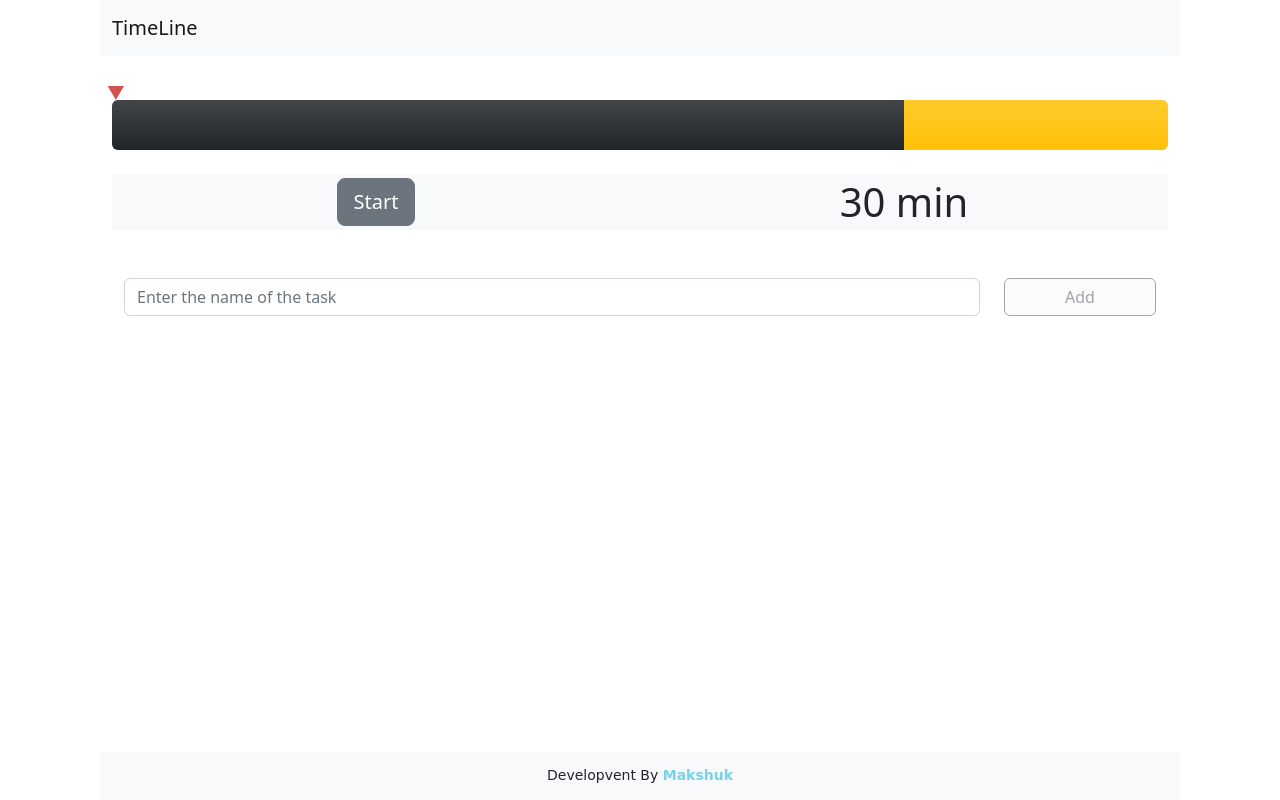
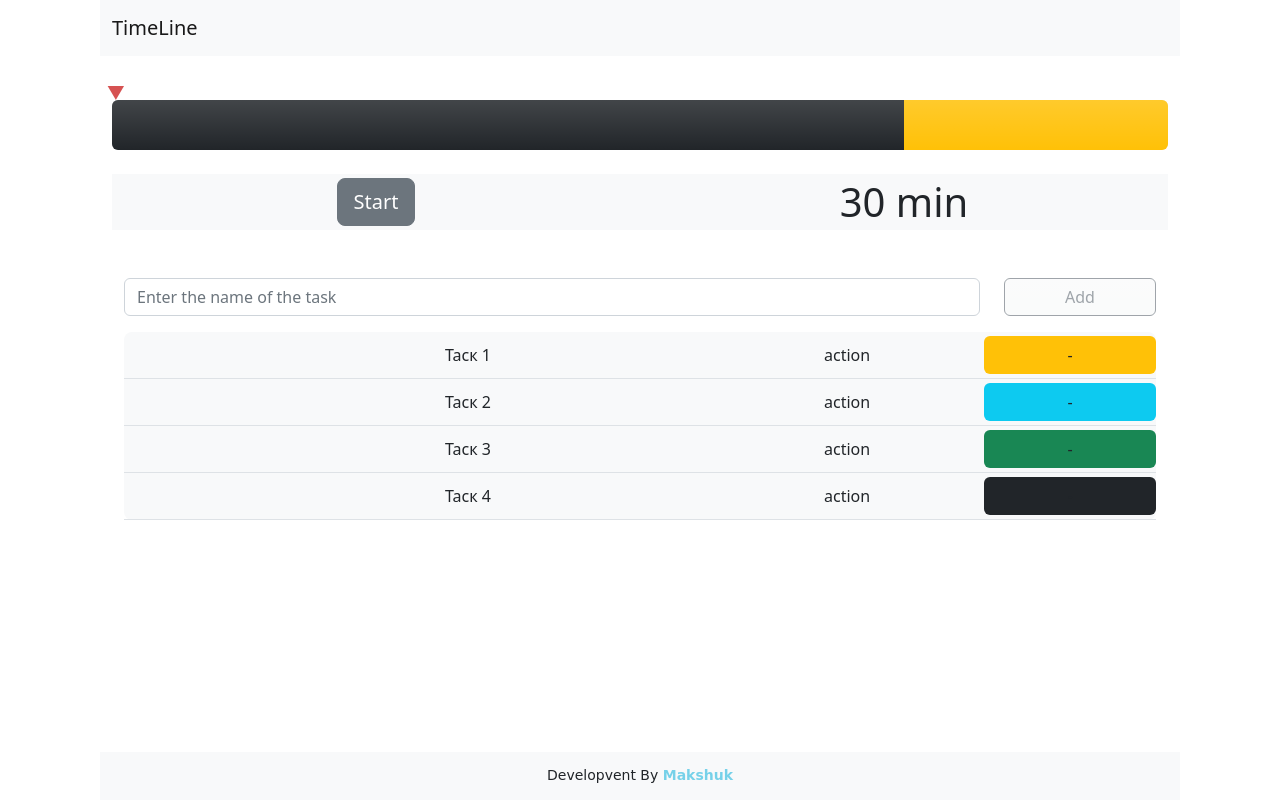
Before and after one commit to MakShuk/TimeLineNE, a website built with webpack: page src/index.html in a window 1280 px wide. Built offline with nearby package versions, Linux system fonts and the light colour scheme; files whose address does not match are found by name; a web font is replaced by a local one.

Commit message:
add init tasklsit

```diff
--- a/src/index.html
+++ b/src/index.html
@@ -66,10 +66,8 @@
             </button>
           </div>
         </div>
-        <div id="tasksList" class="m_taskList col-12 my-3 bg-light rounded-3">
-          <!--  script generation-->
-        </div>
-      </div>
+        <div id="tasksList" class="m_taskList col-12 my-3 bg-light rounded-3 container-fluid">
+
     </section>
   </main>
   <!------------------------------------------------------   footer ------------------------------------------------------>
--- a/src/index.js
+++ b/src/index.js
@@ -3,6 +3,7 @@ import 'bootstrap';
 import './sass/main.scss';
 
 import progressBar from './js/modules/progressBar';
+import taskList from './js/modules/taksList';
 
 
  const doId = () => {
@@ -90,5 +91,5 @@ import progressBar from './js/modules/progressBar';
    },
  };
 
-
+ taskList(tasks, sel.taskList)
  progressBar(tasks, sel.progressBar);
--- /dev/null
+++ b/src/js/modules/taksList.js
@@ -0,0 +1,20 @@
+function taskList(taskObj, selectorTaskList) {
+  const initEl = (taskContent, taskColor) => {
+    return `<div class="row py-1 border-bottom">
+             <div class="col-8 text-center">${taskContent}</div>
+            <div class="col-2">action</div>
+            <button type="button" class="col-2 btn ${taskColor}">-</button>
+          </div>`;
+  };
+
+  const initList = () => {
+    let taskList = document.querySelector(selectorTaskList);
+    taskObj.current.forEach((el) => {
+      taskList.innerHTML += initEl(el.taskContent, el.taskColor);
+    });
+  };
+
+  initList();
+}
+
+export default taskList;
```
Also changed, not shown: dist/index.html.
